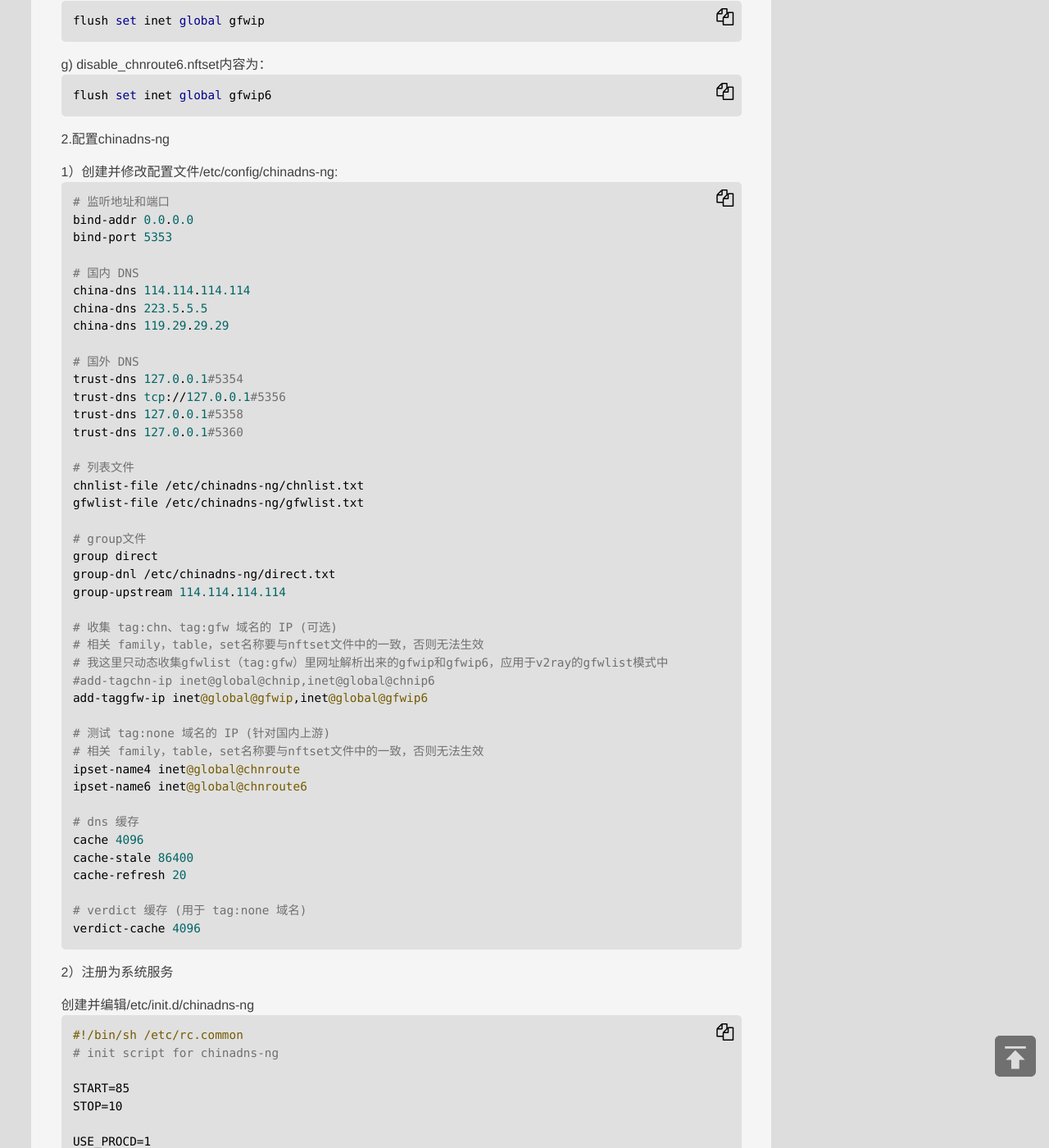
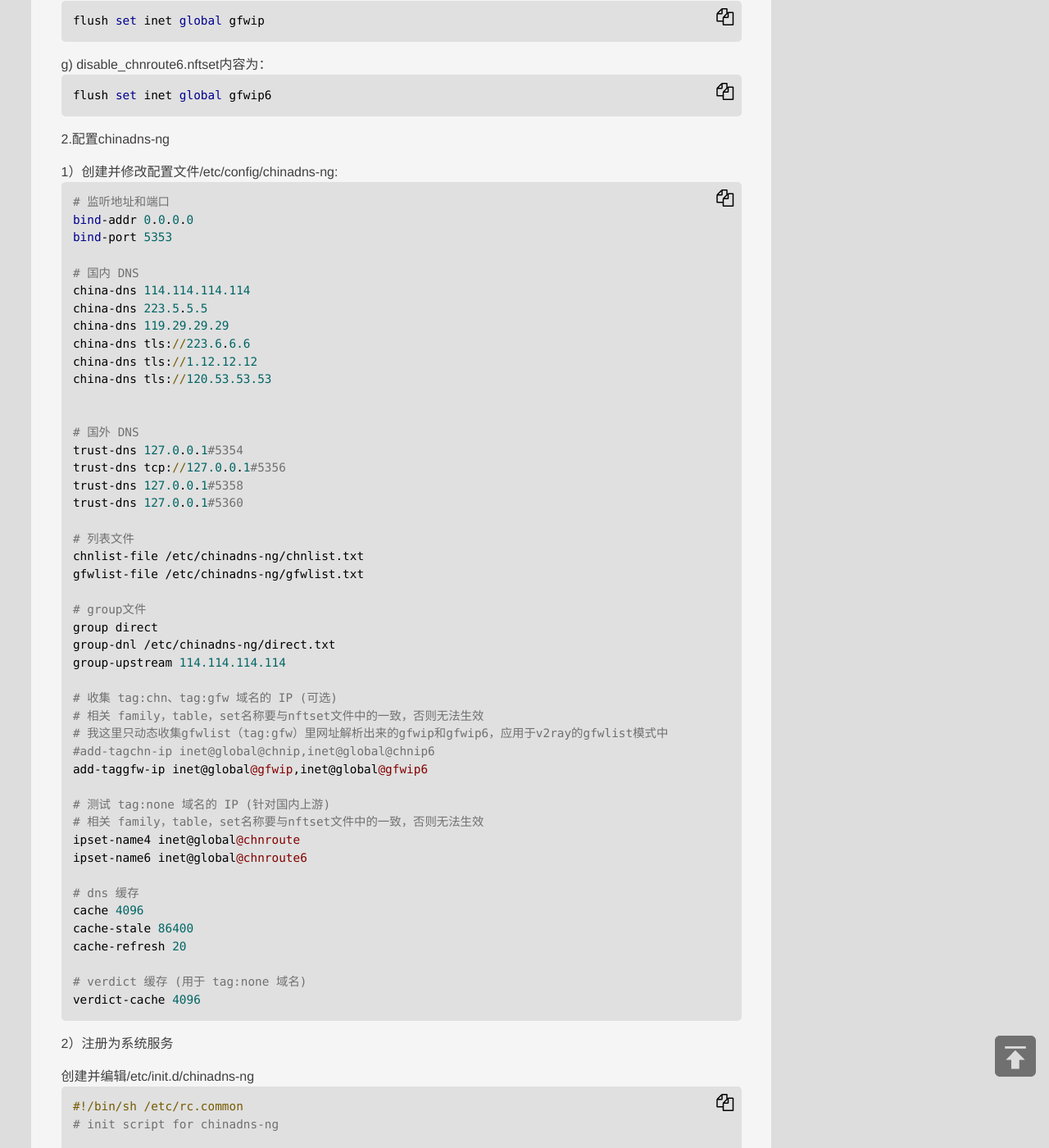
Before and after one commit to jibenfa/jibenfa.github.com, a Jekyll site: the page built from _posts/2025-08-19-E59CA8openwrtE4B88BE4BDBFE794A8chinadns-ngE690ADE9858Dv2rayE5AE9EE78EB0E9808FE6988EE4BBA3E79086.md, in a window 1280 px wide and 1400 px high, scrolled down 1782 px. Shown: the whole window at 82% size. Built offline with Jekyll 4.4.1, drawn with Linux system fonts in a browser that asks for light colours.

Commit message:
Update 2025-08-19-E59CA8openwrtE4B88BE4BDBFE794A8chinadns-ngE690ADE9858Dv2rayE5AE9EE78EB0E9808FE6988EE4BBA3E79086.md

```diff
--- a/_posts/2025-08-19-E59CA8openwrtE4B88BE4BDBFE794A8chinadns-ngE690ADE9858Dv2rayE5AE9EE78EB0E9808FE6988EE4BBA3E79086.md
+++ b/_posts/2025-08-19-E59CA8openwrtE4B88BE4BDBFE794A8chinadns-ngE690ADE9858Dv2rayE5AE9EE78EB0E9808FE6988EE4BBA3E79086.md
@@ -102,6 +102,10 @@
 china-dns 114.114.114.114
 china-dns 223.5.5.5
 china-dns 119.29.29.29
+china-dns tls://223.6.6.6
+china-dns tls://1.12.12.12
+china-dns tls://120.53.53.53
+
 
 # 国外 DNS
 trust-dns 127.0.0.1#5354
```
